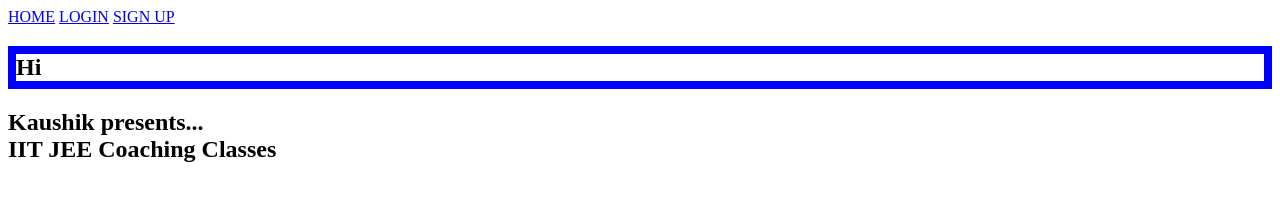
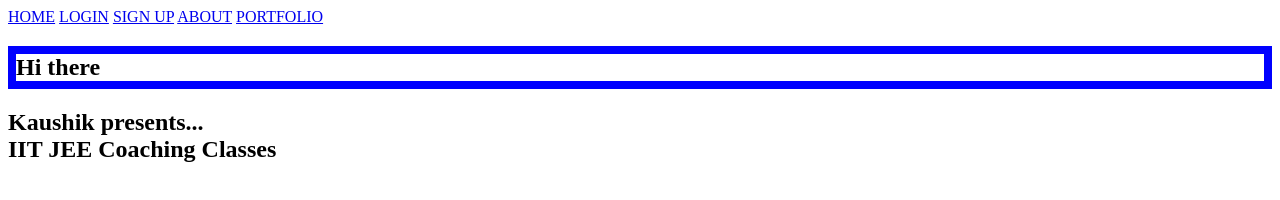
Before and after one commit to Kaushik-Surapalli/Portfolio, a plain HTML site: page index.html in a window 1280 px wide. Drawn offline with Linux system fonts and the light colour scheme.

Commit message:
about and portfolio

```diff
--- a/index.html
+++ b/index.html
@@ -8,9 +8,11 @@
              <a href="#" class="ok1">HOME</a>
              <a href="#" class="ok1">LOGIN</a>
              <a href="#" class="ok1">SIGN UP</a>
+             <a href="#" class="ok1">ABOUT</a>
+             <a href="#" class="ok1">PORTFOLIO</a>
          </nav>
          </div>
-          <h2 id="first">Hi</h2>
+        <h2 id="first">Hi there</h2>
         <h2 class="second">Kaushik presents...
             <br> IIT JEE Coaching Classes
         </h2>
```
